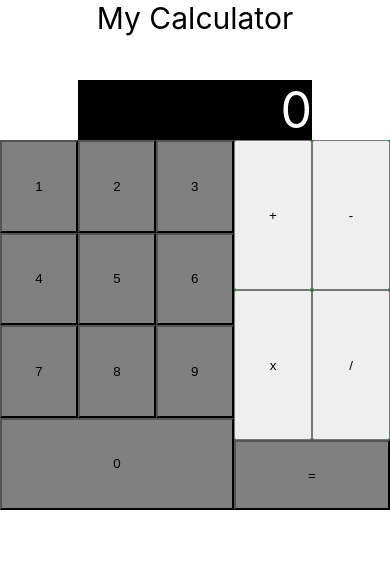
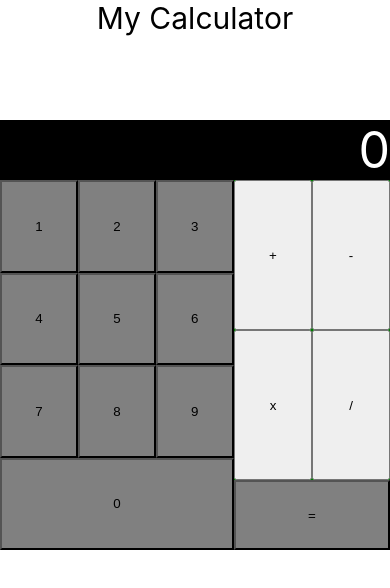
Before and after one commit to aguirreh8/myCalculator, a React (Create React App) app: page / in a window 390 px wide. Shown: the top 588 px of the page. Built offline with nearby package versions, Linux system fonts and the light colour scheme.

Commit message:
Add media query on Display

```diff
--- a/src/App.css
+++ b/src/App.css
@@ -1,3 +1,7 @@
+html, body {
+  height: 100%;
+}
+
 .keypad-layout {
   width: 60%;
   height: 370px;
--- a/src/components/Display/Display.css
+++ b/src/components/Display/Display.css
@@ -7,3 +7,9 @@
     text-align: right;
     font-size: 50px;
 }
+
+@media screen and (max-width:768px) {
+    .display-main {
+        width: 100%;
+    }
+}
--- a/src/components/Header/Header.css
+++ b/src/components/Header/Header.css
@@ -1,6 +1,6 @@
 .header-section {
     width: 100%;
-    height: 60px;
+    height: 100px;
     text-align: center;
     font-size: 30px;
     margin-bottom: 20px;
```
